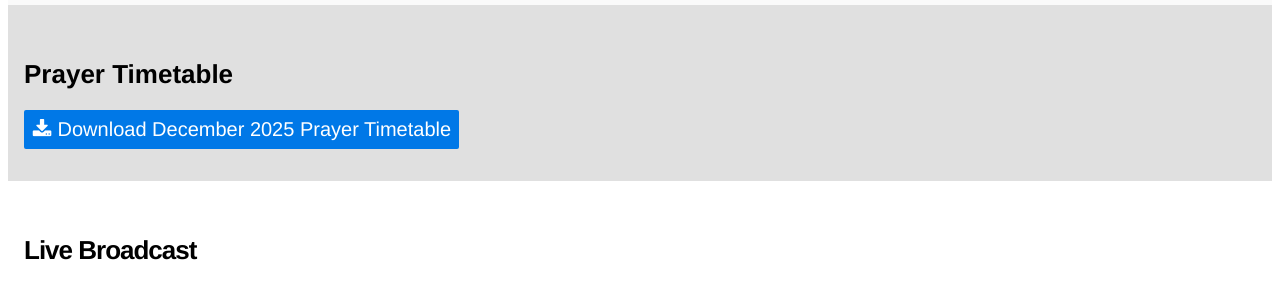
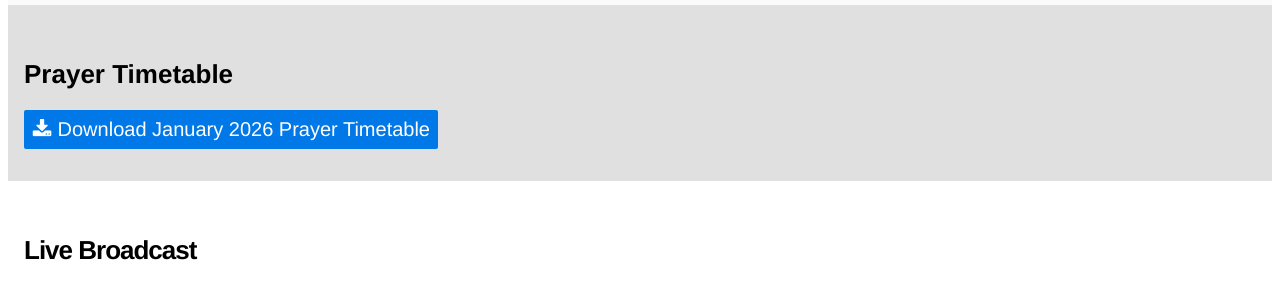
Before and after one commit to ecclesmosque/ecclesmosque.github.io, a Jekyll site: the page built from _pages/home.md, in a window 1280 px wide. Shown: the part 217-504 px from the top of the page. Built offline with Jekyll 4.4.1, drawn with Linux system fonts in a browser that asks for light colours; grey boxes are pictures that could not be loaded.

Commit message:
fix: Add entry for January 2026 in timetable
Publish January 2026 timetable

```diff
--- a/_data/timetable.yml
+++ b/_data/timetable.yml
@@ -1,3 +1,7 @@
+- id: 2026-01
+  label: January 2026
+  guid: 1mW9psb-1ydpznLfKDUnMcE8_ZS9GJdDg
+
 - id: 2025-12
   label: December 2025
   guid: 1_-5WL8zPS3IWCfNdn6gjq67XbZJ_wyqV
```
